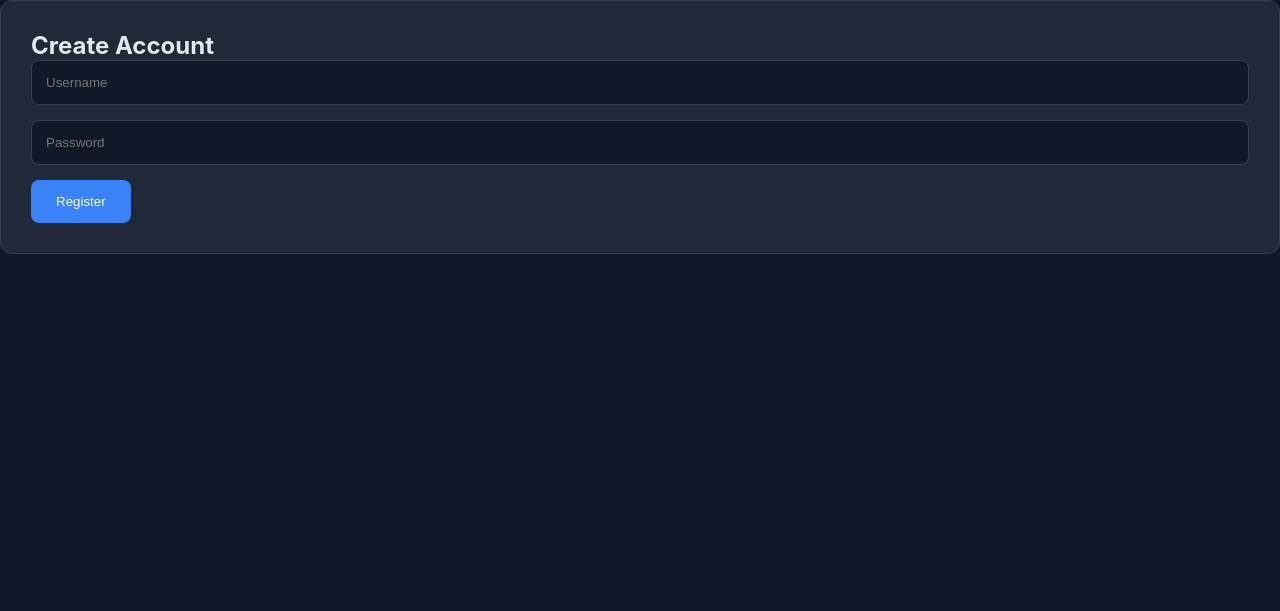
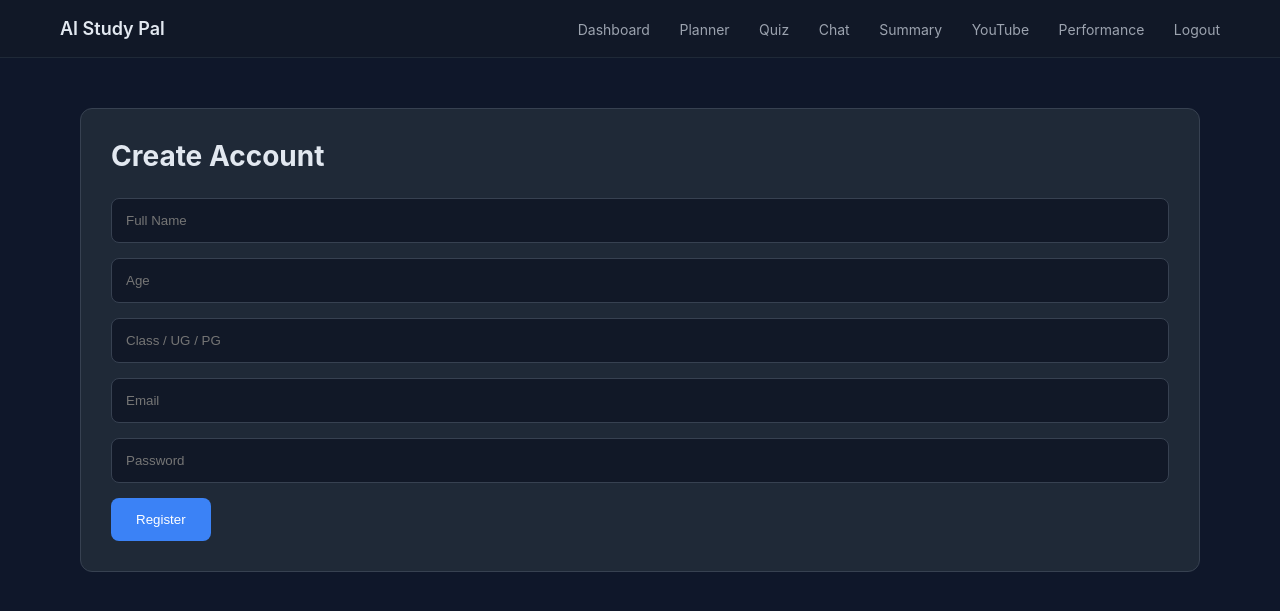
Before and after one commit to amalkdom/ai-study-pal, a Flask app: page /register in a window 1280 px wide. Shown: the top 611 px of the page. Run offline with Flask 3, Linux system fonts and the light colour scheme.

Commit message:
Update register.html

```diff
--- a/templates/register.html
+++ b/templates/register.html
@@ -1,19 +1,16 @@
-<!DOCTYPE html>
-<html>
-<head>
-    <title>Register</title>
-    <link rel="stylesheet" href="{{ url_for('static', filename='style.css') }}">
-</head>
-<body class="center">
+{% extends "base.html" %}
+{% block content %}
 
 <div class="card">
-    <h2>Create Account</h2>
+    <h1>Create Account</h1>
     <form method="POST">
-        <input type="text" name="username" placeholder="Username" required>
+        <input type="text" name="name" placeholder="Full Name" required>
+        <input type="number" name="age" placeholder="Age" required>
+        <input type="text" name="class" placeholder="Class / UG / PG" required>
+        <input type="email" name="email" placeholder="Email" required>
         <input type="password" name="password" placeholder="Password" required>
         <button>Register</button>
     </form>
 </div>
 
-</body>
-</html>
+{% endblock %}
```
